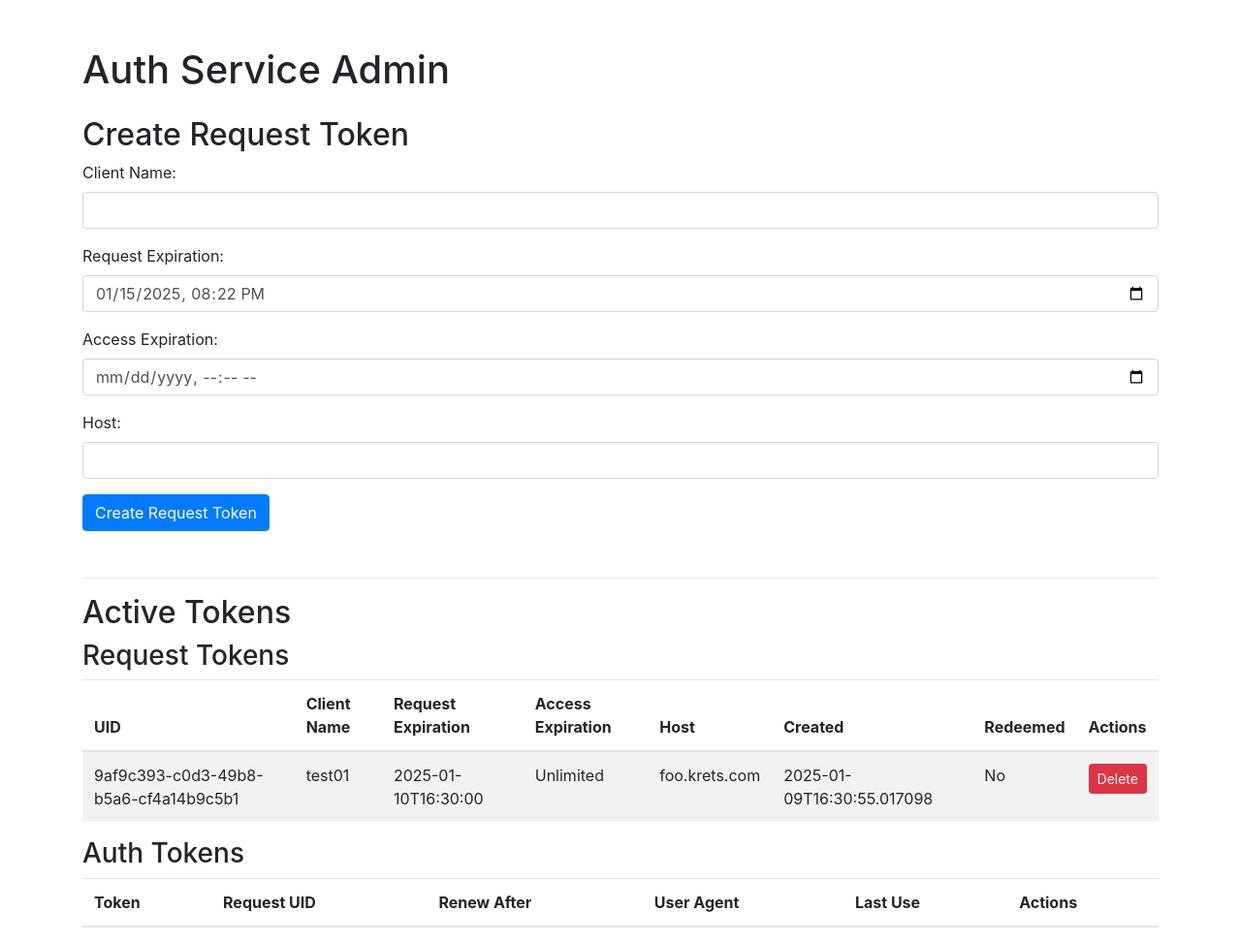
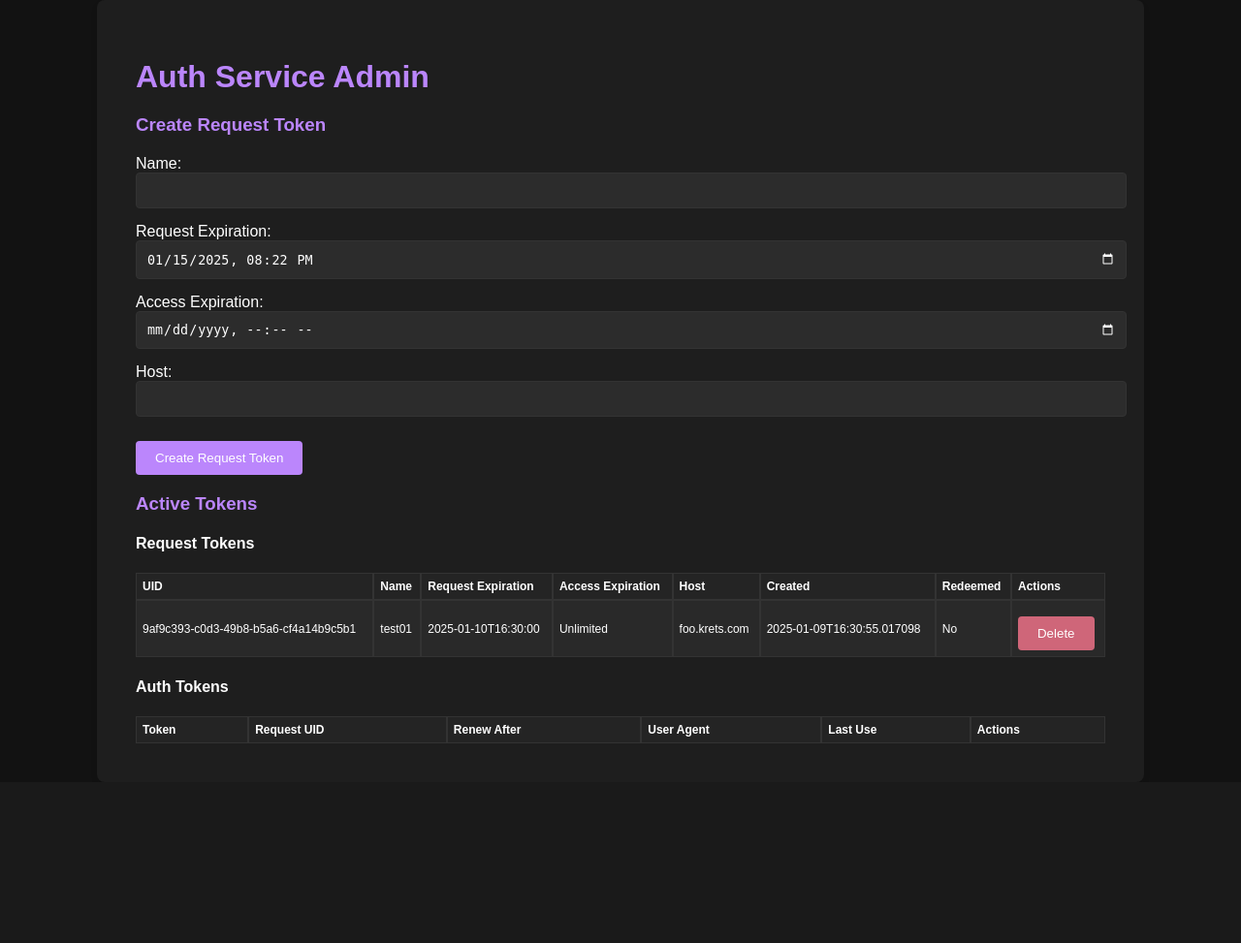
Before and after one commit to krets/auth-token-manager, a Flask app: page /admin in a window 1280 px wide. Shown: the whole page at 97% size. After the commit the page ends 767 px from the top, so only its background shows below. Run offline with Flask 3, Linux system fonts and the light colour scheme; data comes from the database, SQL or seed files in the repository; both versions use the stored data as it was before the commit; data that the repository does not hold is empty; some libraries are stand-ins or nearby versions.

Commit message:
Adding nginx proxy with auth
Auth mechanism is not working, but it seems to
when forcing a 200 response; there is a problem with
the app.py logic...

```diff
--- a/app/app.py
+++ b/app/app.py
@@ -1,3 +1,6 @@
+import signal
+import sys
+
 from flask import Flask, request, jsonify, render_template, make_response
 from flask_sqlalchemy import SQLAlchemy
 from datetime import datetime, timedelta
@@ -53,6 +56,9 @@ class AuthToken(db.Model):
 def admin():
     return render_template('admin.html')
 
+@app.route('/')
+def index():
+    return render_template('default.html')
 
 @app.route('/admin/create_request', methods=['POST'])
 def create_request():
@@ -96,8 +102,10 @@ def delete_auth(token):
     return 'Token not found', 404
 
 # Auth routes
-@app.route('/auth', methods=['POST'])
-def auth():
+@app.route('/auth', methods=['POST', 'GET'], defaults={'path': ''}, strict_slashes=False)
+@app.route('/auth/', methods=['POST', 'GET'], defaults={'path': ''}, strict_slashes=False)
+@app.route('/auth/<path:path>', methods=['POST', 'GET'], strict_slashes=False)
+def auth(path):
     krets_auth_token = request.cookies.get('krets_auth_token')
     original_host = request.headers.get('X-Original-Host')
 
@@ -108,8 +116,7 @@ def auth():
         if krets_request_token:
             return handle_redemption(krets_request_token, original_host)
 
-    return jsonify({'error': 'Invalid request'}), 400
-
+    return jsonify({'error': 'Invalid request', 'args': request.args}), 400
 
 def handle_redemption(request_token_uid, original_host):
     request_token = RequestToken.query.filter_by(uid=request_token_uid, redeemed=False).first()
@@ -163,6 +170,11 @@ def handle_access(auth_token, original_host):
 
     return jsonify({'message': 'Access granted'}), 200
 
+def handle_sigterm(*args):
+    sys.exit(0)
+
+signal.signal(signal.SIGTERM, handle_sigterm)
+
 
 if __name__ == '__main__':
     with app.app_context():
--- /dev/null
+++ b/app/static/style.css
@@ -0,0 +1,155 @@
+body {
+    margin: 0;
+    background-color: #121212;
+    color: #FFFFFF;
+    font-family: 'Arial', sans-serif;
+    display: flex;
+    justify-content: center;
+    align-items: center;
+    min-height: 100vh;
+}
+
+h1, h2, h3, header h1 {
+    color: #BB86FC;
+    margin-bottom: 20px;
+}
+
+.container, .landing-page {
+    background-color: #1e1e1e;
+    padding: 40px;
+    border-radius: 8px;
+    box-shadow: 0px 4px 6px rgba(0, 0, 0, 0.1);
+    max-width: 1000px;
+    width: 100%;
+}
+
+.form-group {
+    margin-bottom: 15px;
+    display: flex;
+    flex-direction: column;
+}
+
+.form-control {
+    width: 100%;
+    padding: 10px;
+    border-radius: 4px;
+    background-color: #2c2c2c;
+    border: 1px solid #333;
+    color: #FFFFFF;
+}
+
+.btn, .delete-request {
+    border-radius: 4px;
+    padding: 10px 20px;
+    margin-top: 10px;
+    background-color: #BB86FC;
+    border: none;
+    cursor: pointer;
+    color: #FFFFFF;
+}
+
+.delete-request {
+    background-color: #cf6679;
+}
+
+.table {
+    width: 100%;
+    margin-top: 20px;
+    border-collapse: separate;
+    border-spacing: 0;
+    font-size: 9pt;
+}
+
+.table th, .table td {
+    padding: .5em;
+    border: 1pt solid #333333;
+    text-align: left;
+}
+
+.table th {
+    background-color: #242424;
+    color: #FFFFFF;
+}
+
+.table-striped tbody tr:nth-of-type(odd) {
+    background-color: rgba(255, 255, 255, 0.05);
+}
+
+.table-striped tbody tr:hover {
+    background-color: rgba(255, 255, 255, 0.1);
+}
+
+button, .delete-request {
+    transition: background-color 0.3s ease;
+}
+
+button:focus, button:active, button:hover,
+.delete-request:focus, .delete-request:active, .delete-request:hover {
+    background-color: #9f60cf;
+}
+
+.delete-request:focus, .delete-request:active, .delete-request:hover {
+    background-color: #ea3131;
+}
+
+footer p {
+    margin-top: 20px;
+    font-size: 0.9em;
+    color: #999999;
+}
+
+main p {
+    font-size: 1.2em;
+    margin-bottom: 20px;
+}
+
+a {
+    color: #BB86FC;
+    cursor: pointer;
+    text-decoration: none;
+    position: relative;
+    font-size: 1em;
+    transition: color 0.3s ease;
+}
+
+a::after {
+    content: '';
+    position: absolute;
+    left: 0;
+    bottom: 0;
+    width: 100%;
+    height: 2px;
+    background-color: #9f60cf;
+    transform: scaleX(0);
+    transform-origin: bottom right;
+    transition: transform 0.3s ease;
+}
+
+a:hover {
+    color: #9f60cf;
+}
+
+a:hover::after {
+    transform: scaleX(1);
+    transform-origin: bottom left;
+}
+
+input[type="datetime-local"] {
+    color-scheme: dark;
+}
+input:focus {
+    outline-color: #BB86FC;
+}
+
+::selection {
+    background-color: #BB86FC;
+    color: #121212;
+}
+
+@media (prefers-color-scheme: dark) {
+    input[type=datetime-local]::-webkit-datetime-edit,
+    input[type=datetime-local]::-webkit-inner-spin-button,
+    input[type=datetime-local]::-webkit-calendar-picker-indicator {
+        color: #FFFFFF;
+    }
+}
--- a/app/templates/admin.html
+++ b/app/templates/admin.html
@@ -4,24 +4,20 @@
     <meta charset="UTF-8">
     <meta name="viewport" content="width=device-width, initial-scale=1.0">
     <title>Auth Service Admin</title>
-    <link href="https://stackpath.bootstrapcdn.com/bootstrap/4.5.2/css/bootstrap.min.css" rel="stylesheet">
+    <link rel="stylesheet" href="{{ url_for('static', filename='style.css') }}">
     <script src="https://code.jquery.com/jquery-3.5.1.min.js"></script>
-    <script src="https://stackpath.bootstrapcdn.com/bootstrap/4.5.2/js/bootstrap.min.js"></script>
     <script>
         $(document).ready(function() {
-            // Function to get current date/time plus one day formatted as a string
             function getDefaultExpirationDate() {
                 let now = new Date();
                 now.setDate(now.getDate() + 1);
                 return now.toISOString().slice(0, 16);
             }
-
-            // Set the default value for request expiration to now + 1 day
             $('#requestExpiration').val(getDefaultExpirationDate());
 
-            // Load tokens function
             function loadTokens() {
                 $.get('/admin/get_tokens', function(data) {
+                    // Request Tokens
                     $('#requestTokensBody').empty();
                     data.request_tokens.forEach(function(token) {
                         $('#requestTokensBody').append(`
@@ -34,15 +30,67 @@
                                 <td>${token.created}</td>
                                 <td>${token.redeemed ? 'Yes' : 'No'}</td>
                                 <td>
-                                    <button class="btn btn-sm btn-danger delete-request" data-uid="${token.uid}">Delete</button>
+                                    <button class="delete-request" data-uid="${token.uid}">Delete</button>
                                 </td>
                             </tr>
                         `);
                     });
+
+                    // Add delete request token handler
+                    $('.delete-request').click(function() {
+                        const uid = $(this).data('uid');
+                        if (confirm('Are you sure you want to delete this request token?')) {
+                            $.ajax({
+                                url: `/admin/delete_request/${uid}`,
+                                type: 'DELETE',
+                                success: function() {
+                                    alert('Request token deleted successfully.');
+                                    loadTokens();
+                                },
+                                error: function() {
+                                    alert('Error deleting request token');
+                                }
+                            });
+                        }
+                    });
+
+                    // Auth Tokens
+                    $('#authTokensBody').empty();
+                    data.auth_tokens.forEach(function(token) {
+                        $('#authTokensBody').append(`
+                            <tr>
+                                <td>${token.token}</td>
+                                <td>${token.request_uid}</td>
+                                <td>${token.renew_after}</td>
+                                <td>${token.user_agent || 'N/A'}</td>
+                                <td>${token.last_use}</td>
+                                <td>
+                                    <button class="delete-auth" data-token="${token.token}">Delete</button>
+                                </td>
+                            </tr>
+                        `);
+                    });
+
+                    // Add delete auth token handler
+                    $('.delete-auth').click(function() {
+                        const token = $(this).data('token');
+                        if (confirm('Are you sure you want to delete this auth token?')) {
+                            $.ajax({
+                                url: `/admin/delete_auth/${token}`,
+                                type: 'DELETE',
+                                success: function() {
+                                    alert('Auth token deleted successfully.');
+                                    loadTokens();
+                                },
+                                error: function() {
+                                    alert('Error deleting auth token');
+                                }
+                            });
+                        }
+                    });
                 });
             }
 
-            // Create request token
             $('#createRequestForm').submit(function(event) {
                 event.preventDefault();
 
@@ -59,55 +107,49 @@
                     contentType: 'application/json',
                     data: JSON.stringify(data),
                     success: function(response) {
-                        alert('Request token created successfully. UID: ' + response.uid);
-                        loadTokens(); // Refresh the token list
+                        loadTokens();
                     },
                     error: function() {
                         alert('Error creating request token');
                     }
                 });
-
             });
-
-            // Load initial tokens
             loadTokens();
         });
     </script>
 </head>
 <body>
-    <div class="container mt-5">
-        <h1 class="mb-4">Auth Service Admin</h1>
+    <div class="container">
+        <h1>Auth Service Admin</h1>
 
-        <h2>Create Request Token</h2>
-        <form id="createRequestForm" class="mb-5">
+        <h3>Create Request Token</h3>
+        <form id="createRequestForm">
             <div class="form-group">
-                <label for="clientName">Client Name:</label>
-                <input type="text" class="form-control" id="clientName" required>
+                <label for="clientName">Name:</label>
+                <input type="text" id="clientName" class="form-control" required>
             </div>
             <div class="form-group">
                 <label for="requestExpiration">Request Expiration:</label>
-                <input type="datetime-local" class="form-control" id="requestExpiration" required>
+                <input type="datetime-local" id="requestExpiration" class="form-control" required>
             </div>
             <div class="form-group">
                 <label for="accessExpiration">Access Expiration:</label>
-                <input type="datetime-local" class="form-control" id="accessExpiration">
+                <input type="datetime-local" id="accessExpiration" class="form-control">
             </div>
             <div class="form-group">
                 <label for="host">Host:</label>
-                <input type="text" class="form-control" id="host" required>
+                <input type="text" id="host" class="form-control" required>
             </div>
-            <button type="submit" class="btn btn-primary">Create Request Token</button>
+            <button type="submit" class="btn">Create Request Token</button>
         </form>
 
-        <hr>
-
-        <h2>Active Tokens</h2>
-        <h3>Request Tokens</h3>
+        <h3>Active Tokens</h3>
+        <h4>Request Tokens</h4>
         <table class="table table-striped">
             <thead>
                 <tr>
                     <th>UID</th>
-                    <th>Client Name</th>
+                    <th>Name</th>
                     <th>Request Expiration</th>
                     <th>Access Expiration</th>
                     <th>Host</th>
@@ -117,11 +159,10 @@
                 </tr>
             </thead>
             <tbody id="requestTokensBody">
-                <!-- Request tokens will be populated here -->
             </tbody>
         </table>
 
-        <h3>Auth Tokens</h3>
+        <h4>Auth Tokens</h4>
         <table class="table table-striped">
             <thead>
                 <tr>
@@ -134,7 +175,6 @@
                 </tr>
             </thead>
             <tbody id="authTokensBody">
-                <!-- Auth tokens will be populated here -->
             </tbody>
         </table>
     </div>
--- /dev/null
+++ b/dummy_nginx/html/index.html
@@ -0,0 +1,5 @@
+<html>
+<body>
+auth-token-manager test html
+</body>
+</html>
```
Also changed, not shown: app/templates/default.html (added, +23 -0 lines), docker-compose.yml (added, +30 -0 lines), nginx/html/error.html (added, +22 -0 lines), nginx/html/index.html (added, +22 -0 lines), app/instance/auth_service.db (deleted), app/requirements.txt (renamed from requirements.txt), 6 other files.
